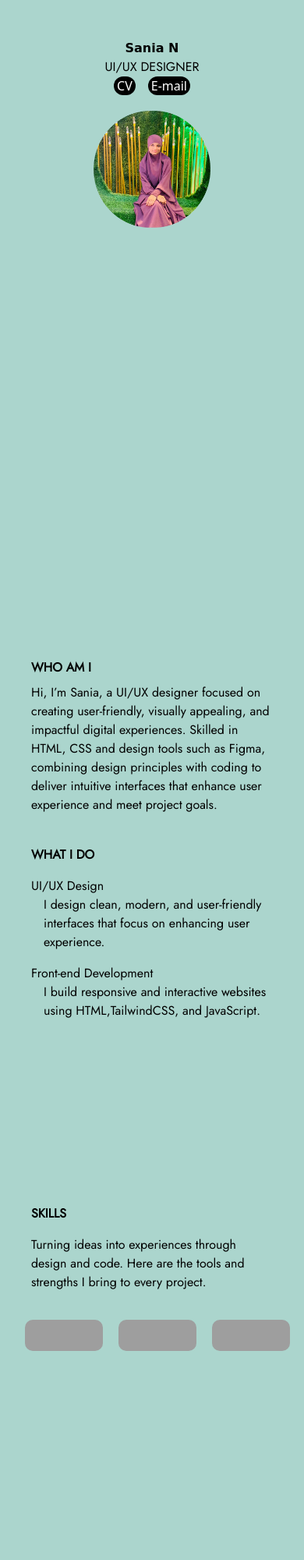
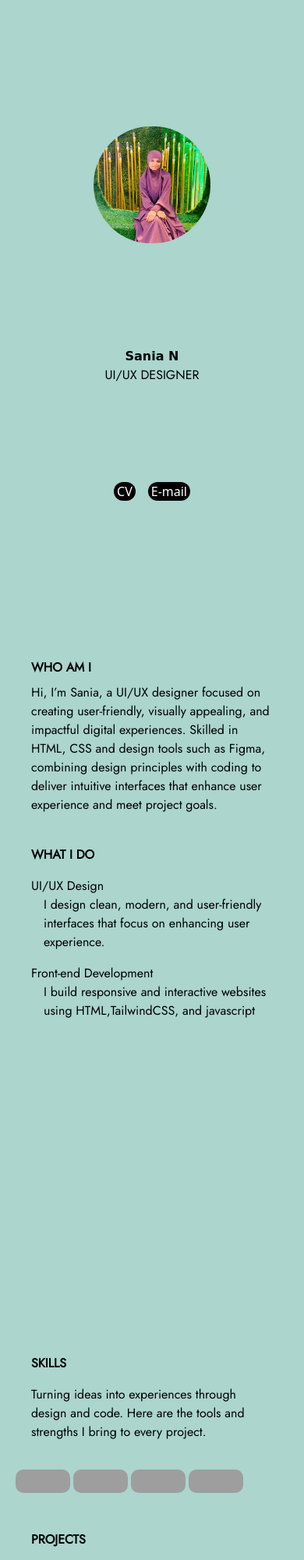
Before and after one commit to sania217/sania-s-portfolio, a website: page index.html in a window 390 px wide. Shown: the top 2000 px of the page at 78% size. Drawn offline with nearby package versions, Linux system fonts and the light colour scheme; grey boxes are pictures that could not be loaded; a web font is replaced by a local one.

Commit message:
fixed ui alignment issues on small screens

```diff
--- a/index.html
+++ b/index.html
@@ -30,17 +30,31 @@
 </head>
 <body class="bg-[#ABD5CD]">
   <!-- section 1-(image and name)  -->
-       <section class=" p-[50px] h-screen lg:grid lg:grid-rows[auto,auto] lg:items-center
-                                md:grid md:grid-rows-[auto,auto]
-                                sm:grid sm:grid-rows-[auto,auto]  justify-items-center items-center ">
-          <div class="order-2 lg:order-2 md:order-2  text-center
-                         md:justify-items-center lg:mb-12 ">
-           <h1 class="font-klee font-semibold lg:text-4xl sm:text-3xl lg:mb-2  ">Sania N
+      <section class=" p-[50px] h-screen grid place-items-center grid-rows-[auto,auto]
+                       lg:grid lg:grid-rows[auto,auto] lg:items-center
+                       md:grid md:grid-rows-[auto,auto] ">
+
+             <!-- image -->
+
+           <div class="order-1 lg:order-1 md:order-1  m-[10px] p-[10px] lg:p-[3px] md:p-[3px] flex justify-center items-center">
+             <img
+              src="sanzz.png"
+              class=" mx-auto w-[150px] h-[150px] lg:w-[250px] lg:h-[250px]
+              md:w-[150px] md:h-[150px]
+              sm:w[150px] sm:h-[150px]"> <!--mx-auto → centers the image horizontally -->
+            </div>
+
+          <div class="-mt-24 order-2 lg:order-2 md:order-2  text-center
+                         md:justify-items-center  ">
+           <h1 class="font-klee font-semibold lg:text-4xl sm:text-3xl   ">Sania N
              </h1>
            <h1 class="font-jost  lg:text-3xl md:text-2xl  sm:text-3xl  ">UI/UX DESIGNER
              </h1>
           </div>
-          <div class="order-3 lg:order-3 md:order-3  flex justify-center space-x-4 lg:mb-36 md:mb-36">
+
+          <!-- cv and email buttons -->
+
+          <div class="-mt-36 order-3 lg:order-3 md:order-3  flex justify-center space-x-4 lg:mb-2 md:mb-12">
             <a class="bg-[#000000] hover:bg-gray-600  text-white px-1 py-0
                                                         lg:px-4 lg:py-1
                                                         md:px-2 md:py-0 md:mt-4 md:text-xs
@@ -54,21 +68,15 @@
                   href="mailto:saniyan400@gmail.com" target="_blank">E-mail
             </a>
           </div>
-          <div class="order-1 lg:order-1 md:order-1  m-[10px] p-[10px] sm:p-[3px] lg:p-[3px] md:p-[3px] flex justify-center items-center">
-          <img
-           src="sanzz.png"
-           class="w-[150px] h-[150px] lg:w-[250px] lg:h-[250px] md:w-[150px] md:h-[150px] sm:w[150px] sm:h-[150px]
-            mx-auto  "> <!--mx-auto → centers the image horizontally -->
-           </div>
-       </section>
+        </section>
 
-
+       <!-- about section -->
 
         <section class="h-screen  ">
           <div class="px-10 pb-10">
           <h1 class="font-jost font-semibold lg:text-3xl md:text-2xl sm:text-2xl">WHO AM I
            </h1>
-          <p class="pt-2 font-jost lg:text-xl md:text-xl sm:text-lg ">Hi, I’m Sania, a UI/UX designer
+          <p class="  pt-2 font-jost lg:text-xl md:text-xl sm:text-lg ">Hi, I’m Sania, a UI/UX designer
             focused on creating user-friendly, visually appealing, and impactful digital experiences.
            Skilled in HTML, CSS and design tools such as Figma,  combining design principles with
            coding to deliver intuitive interfaces that enhance user experience and meet project goals.
@@ -79,30 +87,50 @@
            </h1>
           <h2 class=" pt-4 font-jost font-medium lg:text-2xl md:text-2xl sm:text-xl">UI/UX Design
            </h2>
-          <p class="pl-4 font-jost lg:text-xl md:text-xl sm:text-lg ">I design clean, modern,
+          <p class=" pl-4 font-jost lg:text-xl md:text-xl sm:text-lg ">I design clean, modern,
             and user-friendly interfaces  that focus on enhancing user experience.
            </p>
           <h2 class="pt-4 font-jost font-medium lg:text-2xl md:text-2xl sm:text-xl">Front-end Development
            </h2>
           <p class="pl-4 font-jost lg:text-xl md:text-xl sm:text-lg ">I build responsive and interactive websites
-             using HTML,TailwindCSS, and JavaScript.
-           </p></div>
+             using HTML,TailwindCSS, and javascript</p>
+           </div>
         </section>
 
-        <section class="h-screen -mt-36">
+<!-- skills and projects section -->
+
+        <section class="h-screen lg:-mt-36 md:-mt-12 ">
           <div class="px-10">
-            <h1 class="font-jost font-semibold lg:text-3xl md:text-2xl sm:text-2xl">SKILLS
+            <h1 class="pt-12 font-jost font-semibold lg:text-3xl md:text-2xl sm:text-2xl">SKILLS
             </h1>
             <p class="pt-4 font-jost lg:text-xl md:text-xl sm:text-lg">Turning ideas into experiences through design and code.
-               Here are the tools and strengths I bring to every project.</p>
+               Here are the tools and strengths I bring to every project.
+            </p>
           </div>
-          <div class="flex gap-[20px] mt-4 pt-5 pl-8 ">
+
+          <!-- techstack -->
+
+          <div class="pl-5 flex gap-[4px] lg:flex lg:gap-[30px] md:flex md:gap-[30px] mt-4 pt-5 lg:pl-10 md:pl-10">
             <img src="https://img.shields.io/badge/Figma-F24E1E?logo=figma&logoColor=white"
-            class="h-[40px] w-[100px] rounded-[10px] ">
+            class="h-[30px] w-[70px] lg:h-[40px] lg:w-[100px] md:h-[40px] md:w-[100px] rounded-[10px] ">
            <img src="https://img.shields.io/badge/HTML-%23E34F26.svg?logo=html5&logoColor=white"
-           class="h-[40px] w-[100px] rounded-[10px]">
+           class="h-[30px] w-[70px] lg:h-[40px] lg:w-[100px] md:h-[40px] md:w-[100px] rounded-[10px]">
            <img src="https://img.shields.io/badge/Tailwind%20CSS-%2338B2AC.svg?logo=tailwind-css&logoColor=white"
-           class="h-[40px] w-[100px] rounded-[10px]">
+           class="h-[30px] w-[70px] lg:h-[40px] lg:w-[100px] md:h-[40px] md:w-[100px] rounded-[10px]">
+           <img src="https://img.shields.io/badge/Python-3776AB?logo=python&logoColor=fff"
+           class="h-[30px] w-[70px] lg:h-[40px] lg:w-[100px] md:h-[40px] md:w-[100px] rounded-[10px]">
+
+<!-- project section -->
+
+          </div>
+          <div class="px-10 lg:mt-10 md:mt-5">
+            <h1 class="pt-12 font-jost font-semibold lg:text-3xl md:text-2xl sm:text-2xl">PROJECTS
+            </h1>
+            <p class="pt-4 font-jost lg:text-xl md:text-xl sm:text-lg">Bringing ideas to life through thoughtful design and modern development.
+               A glimpse into my journey of creating meaningful digital experiences.
+            </p>
+          </div>
+          <div class="flex gap-[50px]">
 
           </div>
 
```
